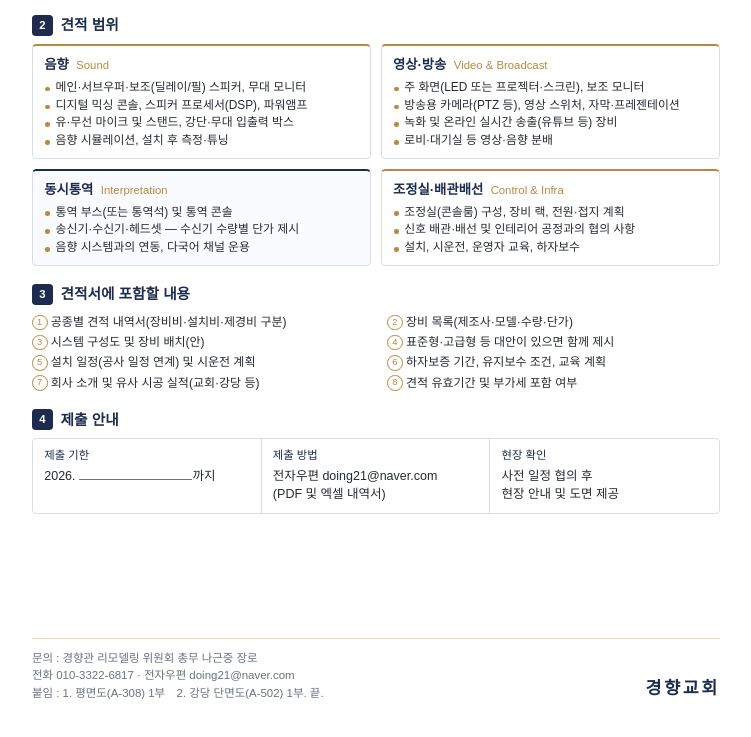
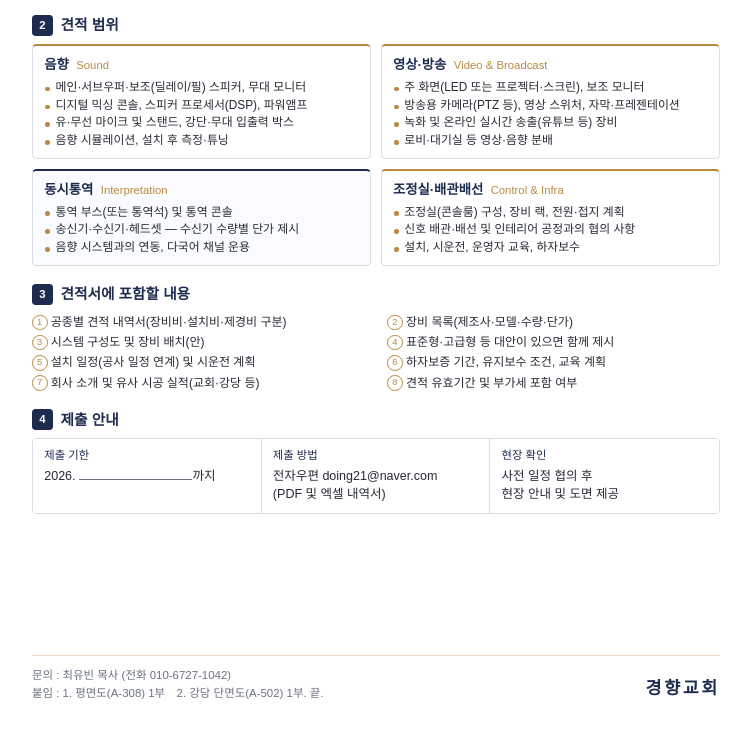
Before and after one commit to kgsdoing21-lab/-, a plain HTML site: page 비전홀_방송음향_견적요청서.html in a window 1280 px wide. Shown: the part 383-1120 px from the top of the page, without its empty margins (21-772 px from the left). Drawn offline with Linux system fonts and the light colour scheme; a web font is replaced by a local one.

Commit message:
비전홀 견적 요청서: 문의처를 최유빈 목사로 변경
Co-Authored-By: Claude Opus 5.5 <noreply@anthropic.com>
Claude-Session: https://claude.ai/code/session_017g5fWdYdastgPsSnzpEmpF

```diff
--- a/비전홀_방송음향_견적요청서.html
+++ b/비전홀_방송음향_견적요청서.html
@@ -143,7 +143,7 @@
   </div>
 
   <footer>
-    <div>문의 : 경향관 리모델링 위원회 총무 나근중 장로<br>전화 010-3322-6817 · 전자우편 doing21@naver.com<br>붙임 : 1. 평면도(A-308) 1부　2. 강당 단면도(A-502) 1부. 끝.</div>
+    <div>문의 : 최유빈 목사 (전화 010-6727-1042)<br>붙임 : 1. 평면도(A-308) 1부　2. 강당 단면도(A-502) 1부. 끝.</div>
     <div class="sign">경향교회</div>
   </footer>
 </body>
```
Also changed, not shown: 2 other files.
